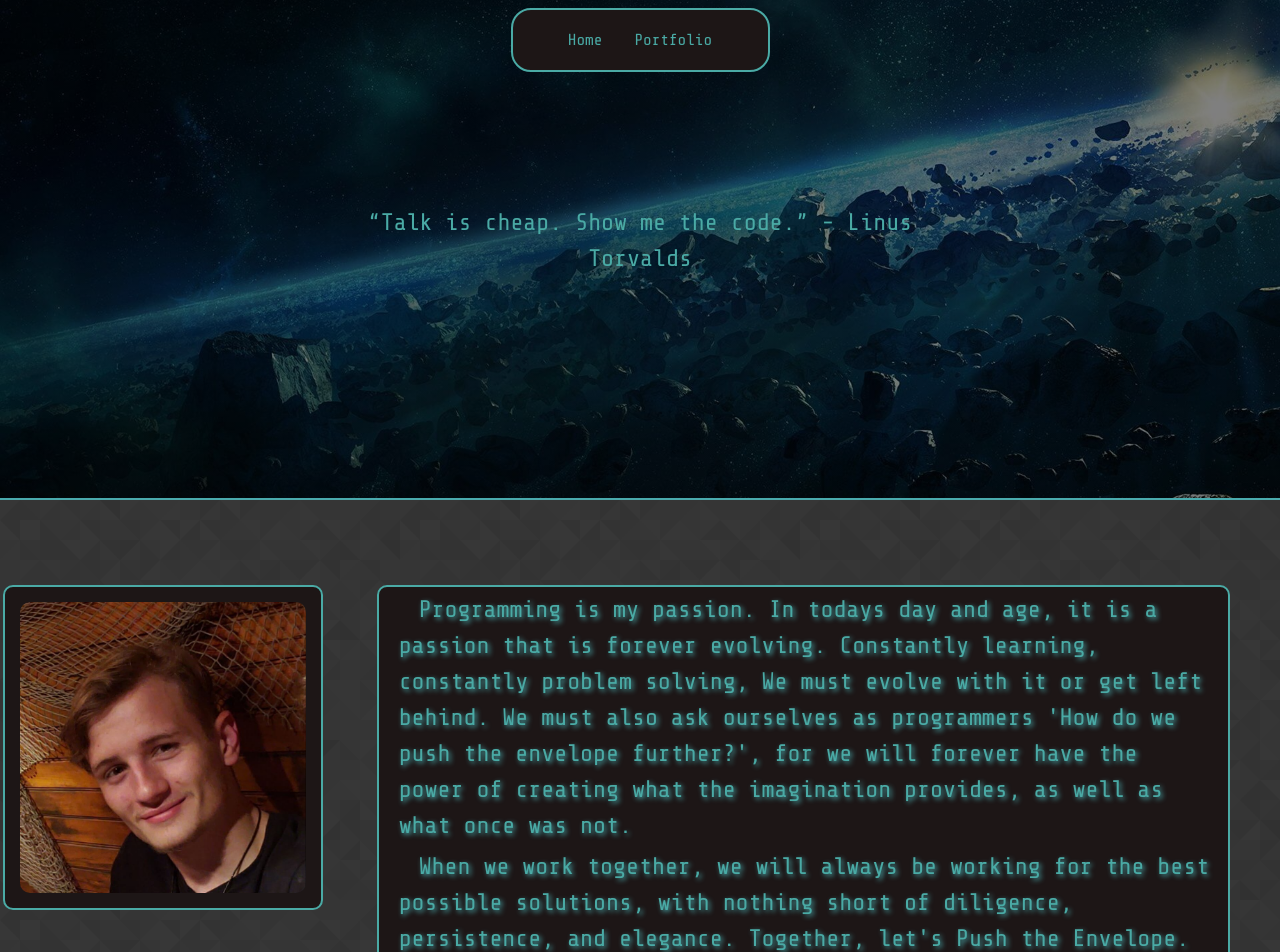
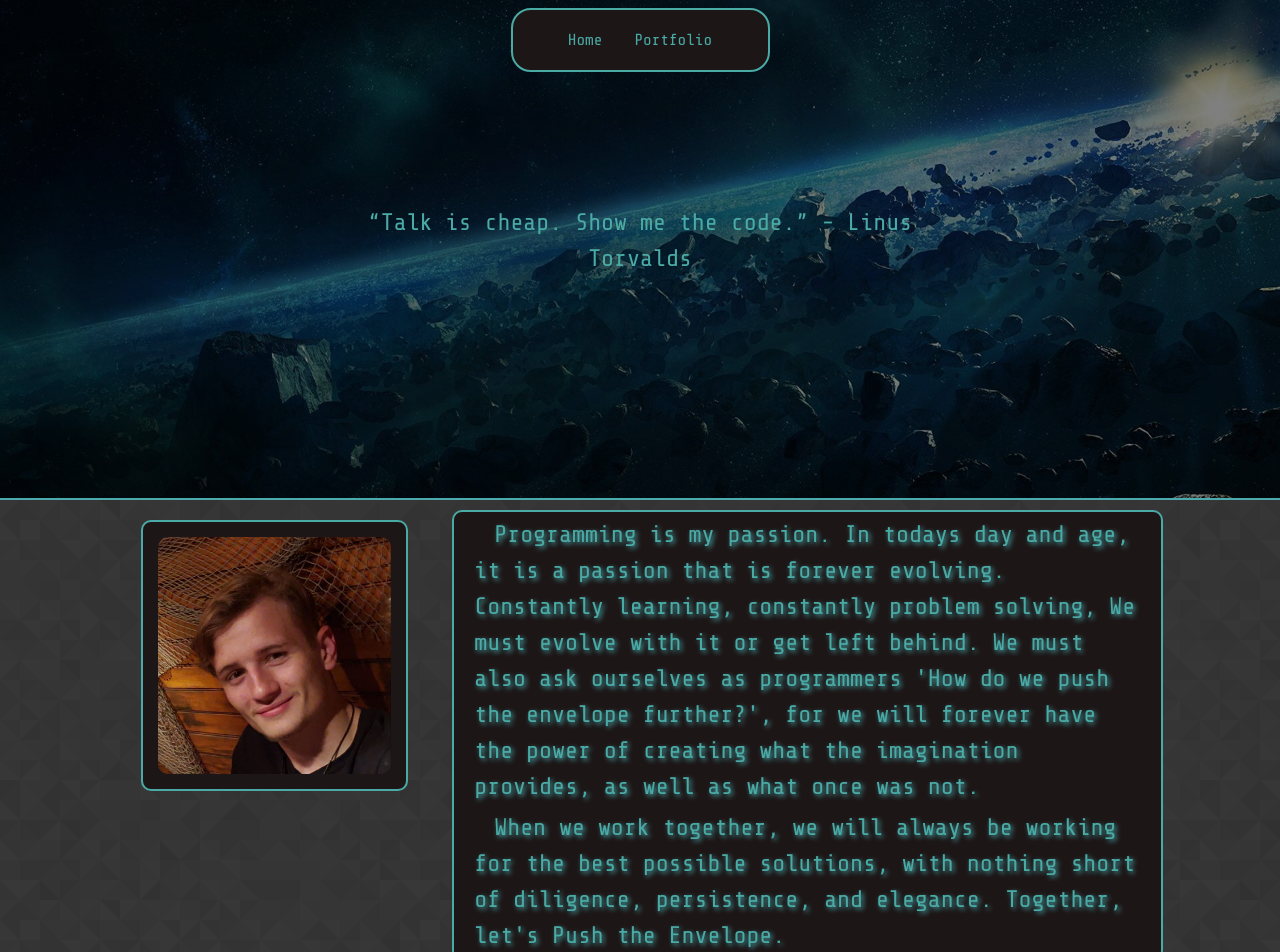
Before and after one commit to KantKontrol/React-Portfolio, a React (Create React App) app in the folder react-portfolio/: page / in a window 1280 px wide. Shown: the top 952 px of the page. Built offline with nearby package versions, Linux system fonts and the light colour scheme.

Commit message:
made adjustments to home page

```diff
--- a/react-portfolio/src/components/BorderedContainer/index.css
+++ b/react-portfolio/src/components/BorderedContainer/index.css
@@ -1,9 +1,7 @@
 .mainStyle {
     background-color: #1d1616;
     border: 2px solid #4aaaa5;
-    margin-left: 50px;
-    margin-right: 50px;
-    margin-top: 75px;
-    margin-bottom: 75px;
     border-radius: 10px;
+    margin-right: 10px;
+    margin-left: 10px;
 }
--- a/react-portfolio/src/components/BorderedImage/index.css
+++ b/react-portfolio/src/components/BorderedImage/index.css
@@ -12,5 +12,5 @@
     height: 50%;
     padding: 15px;
     border-radius: 10px;
-    margin: 75px auto;
+    margin: 10px auto;
 }
--- a/react-portfolio/src/components/Home/index.js
+++ b/react-portfolio/src/components/Home/index.js
@@ -16,19 +16,30 @@ function Home() {
         <div>
             <HeroImage image="./images/space2.jpg" randomQuote={true} animate={true}/>
             <ContentArea>
+
+                <div className="row">
+                    <div className="col-lg-1">
+
+                    </div>
+                    <div className="col-lg-10">
                         <div className="row">
                             <BorderedImage src="./images/mich.jpg" alt="picture of me" col={3}></BorderedImage>
+
                             <BorderedContainer col={8}>
-                            <div className="row">
-                                <div className="col-lg-12">
+
                                 <Fade bottom>
                                     <TextBox text={text} />
                                     <TextBox text={text2} />
                                 </Fade>
+
+                            </BorderedContainer>
                         </div>
                     </div>
-                    </BorderedContainer>
+                    <div className="col-lg-1">
+
                     </div>
+                </div>
+
             </ContentArea>
         </div>
     );
```
Lines whose indentation alone changed are shown as unchanged.
